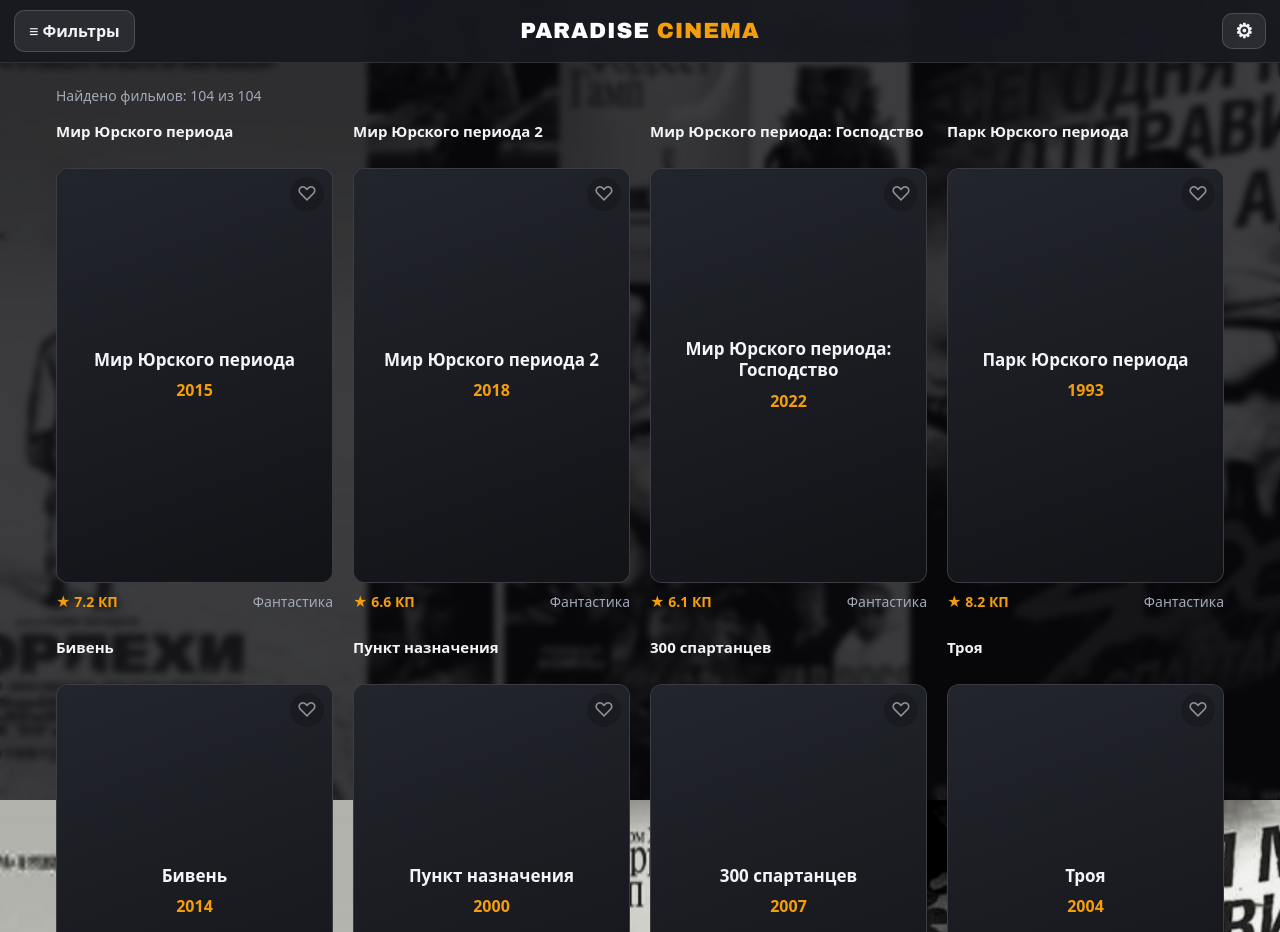
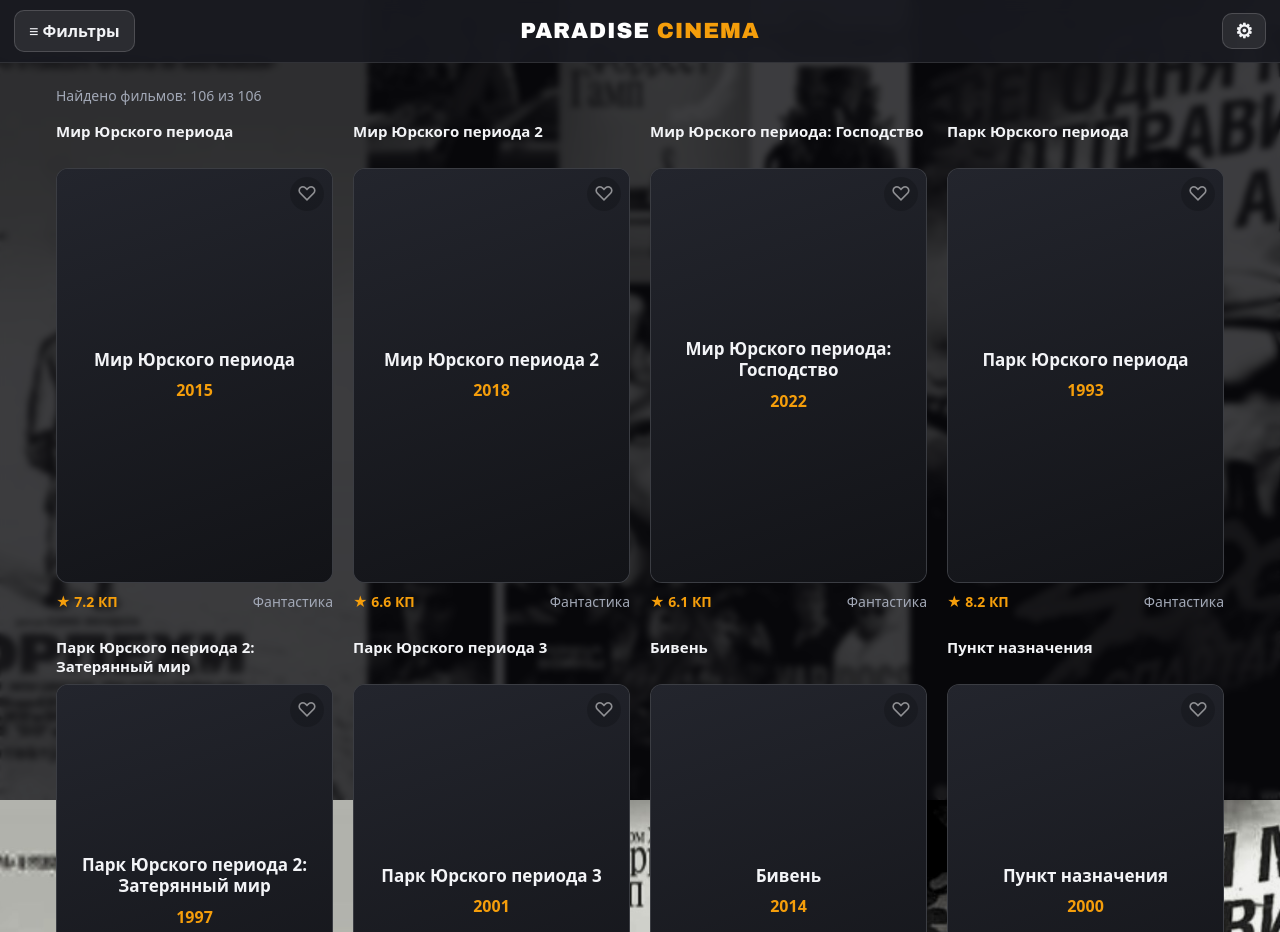
Before and after one commit to Paradise229/paradise-cinema, a plain HTML site: page index.html in a window 1280 px wide. Shown: the top 932 px of the page. Drawn offline with Linux system fonts and the light colour scheme.

Commit message:
Update index.html

```diff
--- a/index.html
+++ b/index.html
@@ -176,6 +176,8 @@ const RAW=[
 [924311,"Мир Юрского периода 2",2018,"Фантастика",6.6,6.1,"Извержение вулкана грозит гибелью динозаврам острова, и героям приходится вмешаться.","Парк Юрского периода"],
 [1115098,"Мир Юрского периода: Господство",2022,"Фантастика",6.1,5.6,"Динозавры расселились по всему миру, а люди вынуждены учиться жить рядом с ними.","Парк Юрского периода"],
 [7121,"Парк Юрского периода",1993,"Фантастика",8.2,8.2,"Учёные приезжают на остров с оживлёнными динозаврами, и экскурсия превращается в борьбу за жизнь.","Парк Юрского периода"],
+[1060,"Парк Юрского периода 2: Затерянный мир",1997,"Фантастика",7.3,6.6,"Прошло четыре года. На соседнем острове динозавры живут в дикой природе, и туда отправляется экспедиция, которая хочет вывезти их на материк.","Парк Юрского периода"],
+[2982,"Парк Юрского периода 3",2001,"Фантастика",6.7,5.9,"Палеонтолог Алан Грант соглашается на обзорный полёт над островом Сорна, но самолёт терпит крушение, и группе приходится выживать среди динозавров.","Парк Юрского периода"],
 [786018,"Бивень",2014,"Ужасы",5.7,5.4,"Подкастер попадает в руки безумца, который мечтает превратить человека в морского жителя.",null],
 [668,"Пункт назначения",2000,"Ужасы",7.0,6.7,"Школьник предвидит катастрофу самолёта, но смерть не хочет отпускать тех, кто спасся.","Пункт назначения"],
 [81924,"300 спартанцев",2007,"Боевик",7.6,7.5,"Царь Леонид с тремя сотнями воинов преграждает путь огромной персидской армии.",null],
```
